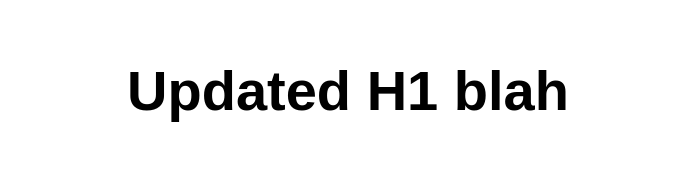
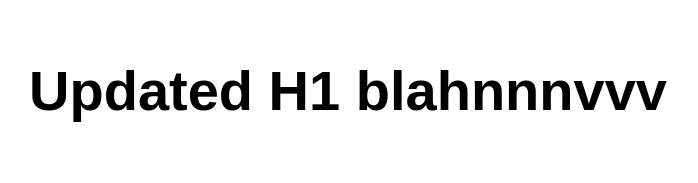
Before and after one commit to twograinscratch/my-first-static-web-app, a website: page src/index.html in a window 1280 px wide. Shown: the whole page, without its empty margins (292-990 px from the left). Drawn offline with Linux system fonts and the light colour scheme.

Commit message:
another change

```diff
--- a/src/index.html
+++ b/src/index.html
@@ -10,7 +10,7 @@
 
 <body>
   <main>
-    <h1>Updated H1 blah</h1>
+    <h1>Updated H1 blahnnnvvv</h1>
   </main>
 </body>
 
```
